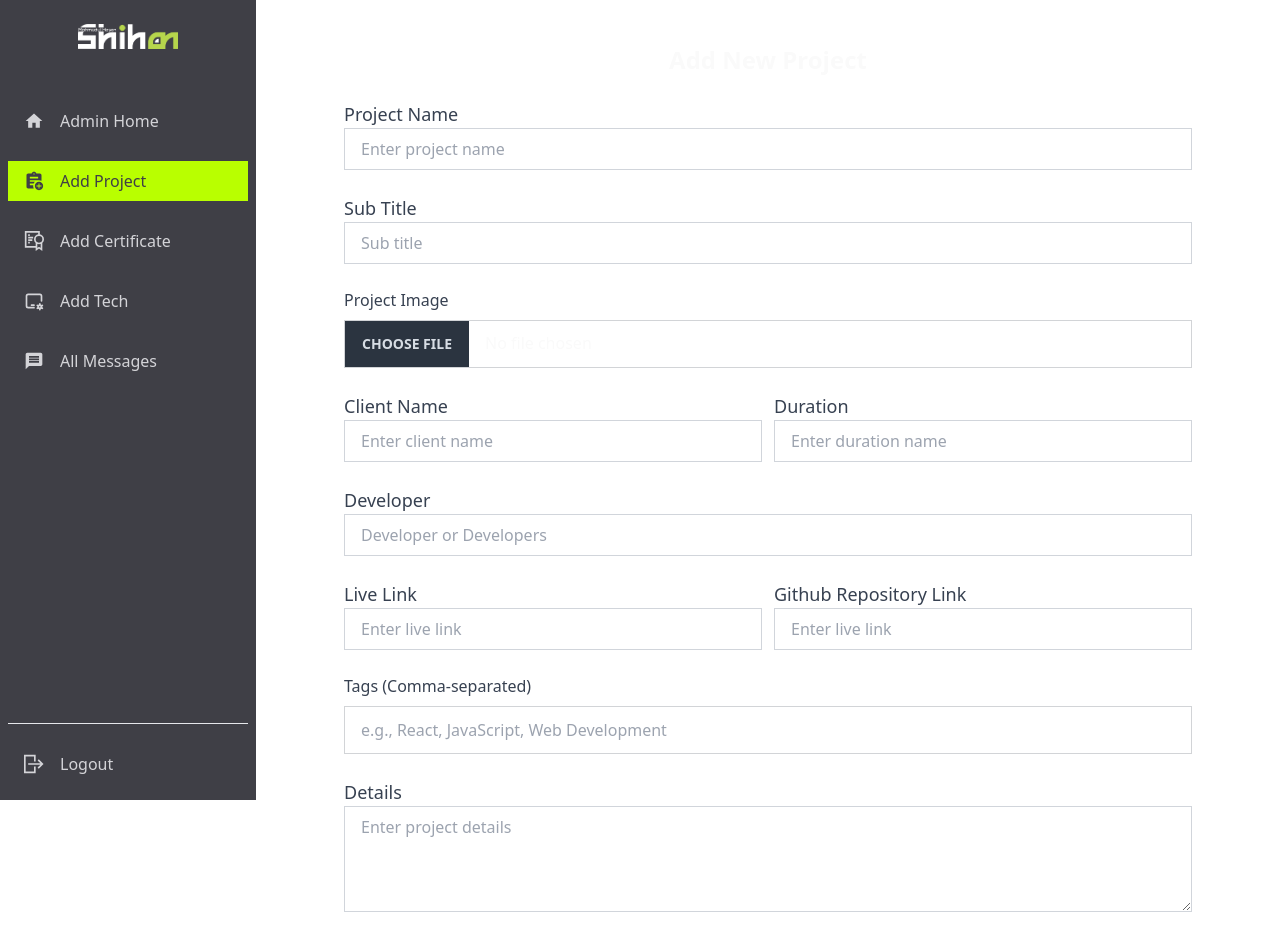
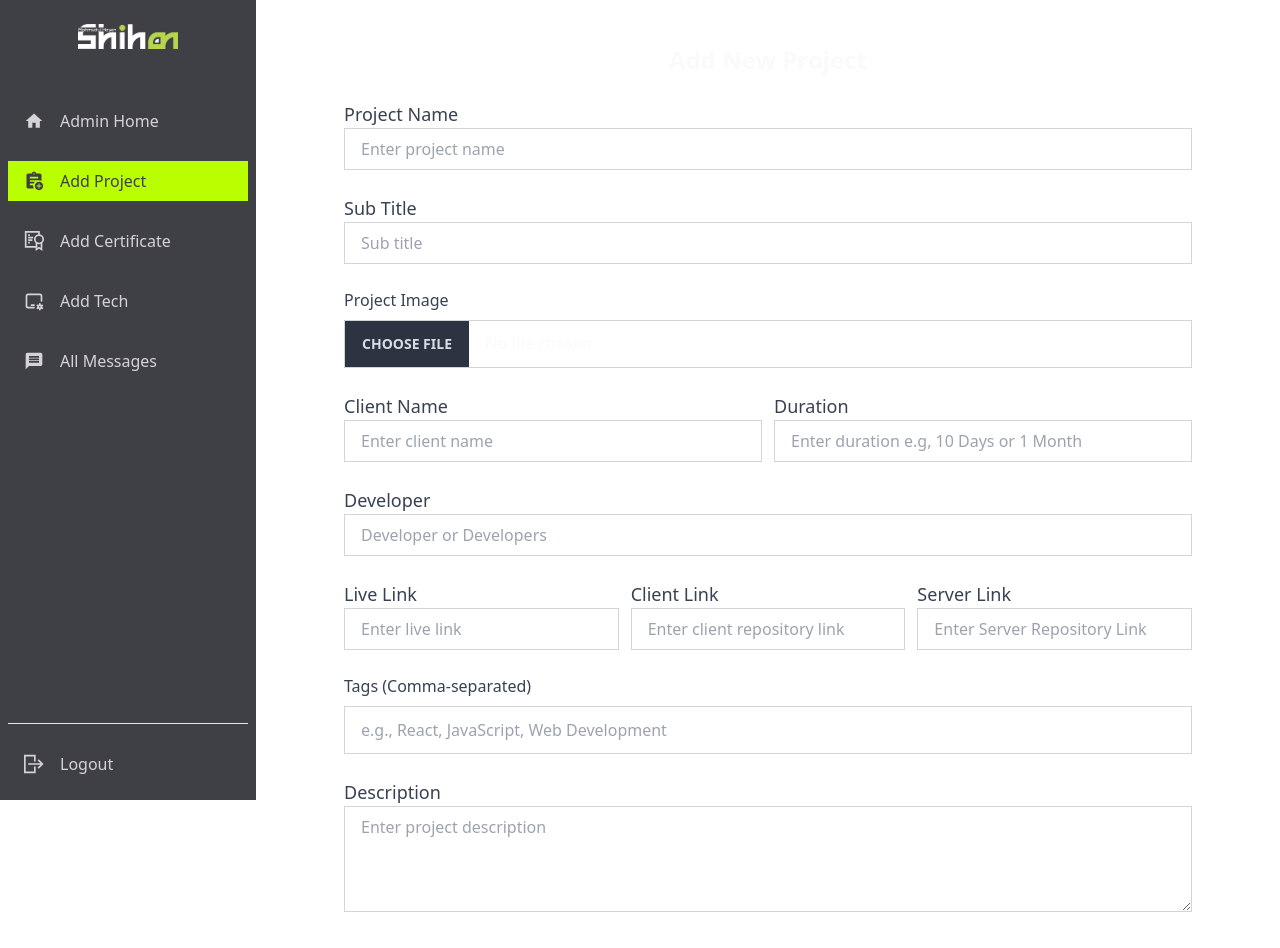
Before and after one commit to mh-shihan/my-portfolio, a React (Vite) app: page /dashboard/add-project in a window 1280 px wide. Shown: the top 948 px of the page. Built offline with nearby package versions, Linux system fonts and the light colour scheme; no server answers.

Commit message:
created a social link component

```diff
--- a/src/common/Footer.jsx
+++ b/src/common/Footer.jsx
@@ -5,9 +5,9 @@ const Footer = () => {
       <footer className="max-w-7xl mx-auto footer footer-center bg-zinc-900 text-zinc-50 p-10">
         <aside>
           <a href="/">
-            <img className="w-32 h-32" src={logo} alt="" />
+            <img width="200" height="200" src={logo} alt="" />
           </a>
-          <p className="font-bold -mt-4">
+          <p className="font-bold">
             <span className="text-base">Full stack developer</span>
             <br />
           </p>
--- /dev/null
+++ b/src/components/SocialLinks.jsx
@@ -0,0 +1,34 @@
+import { FaFacebookSquare } from "react-icons/fa";
+import { FaGithub, FaLinkedinIn, FaSquareXTwitter } from "react-icons/fa6";
+
+const SocialLinks = () => {
+  return (
+    <div className="join join-horizontal rounded-none border-none z-20">
+      <a
+        href="https://www.linkedin.com/in/mahmudul-hasan-shihan"
+        target="_blank"
+      >
+        <button className="btn btn-sm border join-item border-none text-zinc-50 bg-transparent">
+          <FaLinkedinIn className="text-lg " />
+        </button>
+      </a>
+      <a href="https://www.facebook.com/mhshihan20/" target="_blank">
+        <button className="btn btn-sm border join-item border-none text-zinc-50 bg-transparent">
+          <FaFacebookSquare className="text-lg " />
+        </button>
+      </a>
+      <a href="https://github.com/mh-shihan" target="_blank">
+        <button className="btn btn-sm border join-item border-none text-zinc-50 bg-transparent">
+          <FaGithub className="text-lg" />
+        </button>
+      </a>
+      <a href="https://x.com/mh_shihan" target="_blank">
+        <button className="btn btn-sm border border-none join-item text-zinc-50 bg-transparent">
+          <FaSquareXTwitter className="text-lg" />
+        </button>
+      </a>
+    </div>
+  );
+};
+
+export default SocialLinks;
--- a/src/pages/dashboard/AddProject.jsx
+++ b/src/pages/dashboard/AddProject.jsx
@@ -16,7 +16,7 @@ const AddProject = () => {
     liveLink: "",
     repoLink: "",
     tags: "",
-    details: "",
+    description: "",
     features: "",
   });
 
@@ -28,12 +28,12 @@ const AddProject = () => {
     client,
     duration,
     subTitle,
-    details,
+    description,
     features,
     developer,
   } = formData;
 
-  // console.log(title, liveLink, repoLink, tags, details);
+  // console.log(title, liveLink, repoLink, tags, description);
   const tag = tags.split(",").map((tag) => tag.trim());
   //   console.log(tag);
 
@@ -56,7 +56,7 @@ const AddProject = () => {
       liveLink,
       repoLink,
       tags,
-      details,
+      description,
       features,
       developer,
     };
@@ -71,7 +71,8 @@ const AddProject = () => {
         duration: "",
         developer: "",
         liveLink: "",
-        repoLink: "",
+        client_link: "",
+        server_link: "",
         tags: "",
         details: "",
         features: "",
@@ -186,7 +187,7 @@ const AddProject = () => {
               type="text"
               id="duration"
               name="duration"
-              placeholder="Enter duration name"
+              placeholder="Enter duration e.g, 10 Days or 1 Month"
               onChange={(e) =>
                 setFormData({ ...formData, duration: e.target.value })
               }
@@ -242,24 +243,44 @@ const AddProject = () => {
               required
             />
           </div>
-
-          {/* Repo Link */}
           <div className="w-full">
             <label
-              htmlFor="repo"
+              htmlFor="client link"
               className="block text-lg font-medium text-gray-700"
             >
-              Github Repository Link
+              Client Link
             </label>
             <input
               type="url"
-              id="repo"
-              name="repo"
-              placeholder="Enter live link"
+              id="client_link"
+              name="client_link"
+              placeholder="Enter client repository link"
               onChange={(e) =>
-                setFormData({ ...formData, repoLink: e.target.value })
+                setFormData({ ...formData, client_link: e.target.value })
               }
-              value={formData.repoLink}
+              value={formData.client_link}
+              className="w-full px-4 py-2 border border-gray-300 rounded-none focus:outline-none"
+              required
+            />
+          </div>
+
+          {/* Server_link Link */}
+          <div className="w-full">
+            <label
+              htmlFor="server_link"
+              className="block text-lg font-medium text-gray-700"
+            >
+              Server Link
+            </label>
+            <input
+              type="url"
+              id="server_link"
+              name="server_link"
+              placeholder="Enter Server Repository Link"
+              onChange={(e) =>
+                setFormData({ ...formData, server_link: e.target.value })
+              }
+              value={formData.server_link}
               className="w-full px-4 py-2 border border-gray-300 rounded-none focus:outline-none"
               required
             />
@@ -287,22 +308,22 @@ const AddProject = () => {
           />
         </div>
 
-        {/* Details */}
+        {/* Description */}
         <div>
           <label
-            htmlFor="details"
+            htmlFor="description"
             className="block text-lg font-medium text-gray-700"
           >
-            Details
+            Description
           </label>
           <textarea
-            id="details"
-            name="details"
-            placeholder="Enter project details"
+            id="description"
+            name="description"
+            placeholder="Enter project description"
             onChange={(e) =>
-              setFormData({ ...formData, details: e.target.value })
+              setFormData({ ...formData, description: e.target.value })
             }
-            value={formData.details}
+            value={formData.description}
             className="w-full px-4 pt-2 border border-gray-300 rounded-none focus:outline-none"
             rows="4"
             required
--- a/src/pages/home/Contact.jsx
+++ b/src/pages/home/Contact.jsx
@@ -58,8 +58,8 @@ const Contact = () => {
   return (
     <div className="mt-8 lg:mt-20">
       <Container>
-        <div className="flex flex-col md:flex-row items-center justify-center bg-zinc-900 p-6 rounded-md">
-          <div className="w-full md:w-1/2 p-6">
+        <div className="flex flex-col md:flex-row justify-center bg-zinc-900 p-6 rounded-md">
+          <div className="w-full md:w-1/2 px-6">
             <div>
               <SectionTitle sectionName={"Get in Touch"}></SectionTitle>
               <p className="text-zinc-50 mt-2">
```
